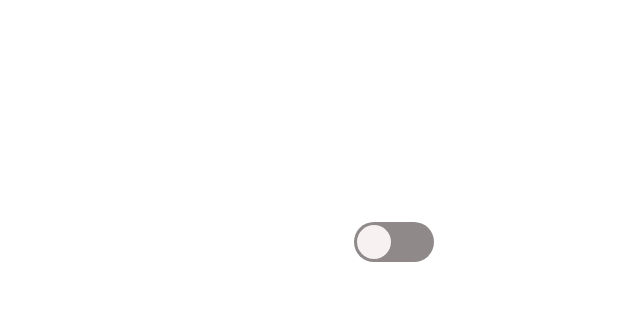
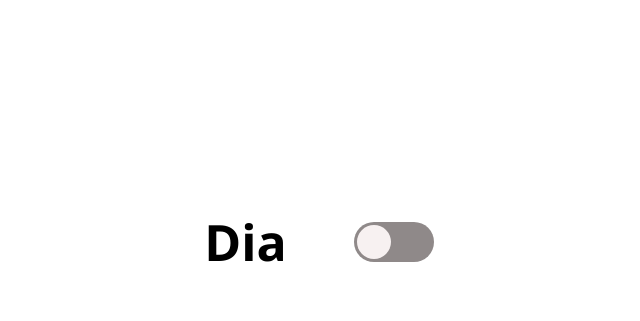
Before and after one commit to Rodolpop/DarkMode, a plain HTML site: page index.html in a window 1280 px wide. Shown: the part 158-479 px from the top of the page, without its empty margins (246-886 px from the left). Drawn offline with Linux system fonts and the light colour scheme.

Commit message:
ordenando

```diff
--- a/index.html
+++ b/index.html
@@ -8,6 +8,20 @@
 
 </head>
 <body>
+
+    <div>
+
+        <h1>Dia</h1>
+
+    </div>
+
+    <div>
+
+        <h2>Noche</h2>
+
+    </div>
+
+
     <input type="checkbox" id="dark-mode" class="input"/>
     <label for="dark-mode" class="label">
         <div class="circle"></div>
--- a/index.js
+++ b/index.js
@@ -2,6 +2,9 @@
 const inputEl = document.querySelector(".input");
 
 const bodyEl = document.querySelector("body");
+
+const h1El = document.querySelector("h1");
+const h2El = document.querySelector("h2");
 
 inputEl.checked = JSON.parse(localStorage.getItem("mode"));
 
@@ -10,11 +13,15 @@ updateBody()
 function updateBody(){
     if (inputEl.checked){
         bodyEl.style.background = "black";
+        h1El.style.color = "black";
+        h2El.style.color = "white";
 
     }else{
 
         bodyEl.style.background = "white";
+        h1El.style.color = "black";
 
+        h2El.style.color = "white";
 
     }
 }
--- a/style.css
+++ b/style.css
@@ -7,6 +7,37 @@ body{
     height: 100vh;
     align-items: center;
     transition: .4s;
+}
+
+h1{
+    display: flex;
+    align-content: center;
+    padding-right:20px;
+    margin-right: -500px;
+
+
+
+    font-size: 50px;
+
+    color: black;
+
+    font-family: 'Segoe UI', Tahoma, Geneva, Verdana, sans-serif;
+}
+
+h2{
+
+    display: flex;
+    align-content: center;
+    padding-left: 200px;
+
+    font-size: 50px;
+
+    color: white;
+
+    font-family: 'Segoe UI', Tahoma, Geneva, Verdana, sans-serif;
+
+
+
 }
 
 
```
